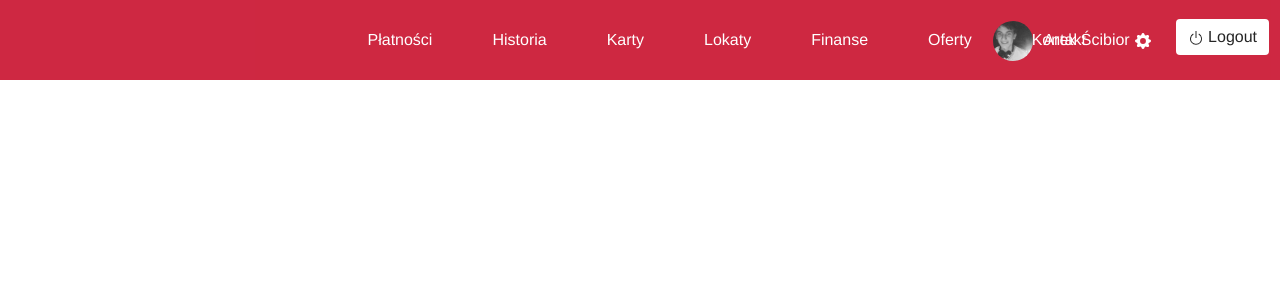
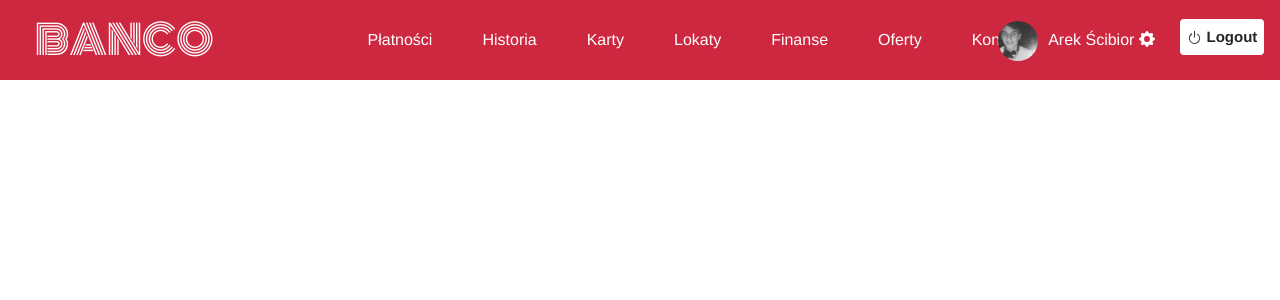
Before and after one commit to ArekScibior/banco, a Vue app: page / in a window 1280 px wide. Shown: the top 300 px of the page. Built offline with nearby package versions, Linux system fonts and the light colour scheme.

Commit message:
Header: added logo to header.

```diff
--- a/src/App.vue
+++ b/src/App.vue
@@ -7,7 +7,6 @@
 
 <script>
 import Header from './components/Header.vue'
-
 export default {
   name: 'App',
   components: {
--- a/src/components/Header.vue
+++ b/src/components/Header.vue
@@ -3,7 +3,7 @@
 		<div class="row">
 			<div class="col-md-3">
 				<div class="logo">
-					<!-- <img alt="Vue logo" src="../assets/logo.png" width="50" height="50"> -->
+					<span class='logo-name'>BANCO</span>
 				</div>
 			</div>
 
@@ -11,7 +11,7 @@
 				<ul class='menu'>
 					<li v-for="item in menuHeaderItems" v-bind:key="item.id">
 						<span class="menu-element">{{item.name}}</span>
-						<b-icon style="margin-left:5px;" icon="chevron-down"></b-icon>
+						<span v-if="item.hasSub"><b-icon class='icon-down' icon="chevron-down"></b-icon></span>
 					</li>
 				</ul>
 
@@ -22,7 +22,7 @@
 					<label for="" class='user-name'>Arek Ścibior</label>
 					<b-icon class='gear-icon' icon="gear-fill"></b-icon>
 					<b-button variant="primary" class="mb-2 logout-button">
-						<b-icon icon="power" aria-hidden="true"></b-icon> Logout
+						<b-icon icon="power" style="font-weight: bold;" aria-hidden="true"></b-icon> Logout
 					</b-button>
 				</div>
 
@@ -57,6 +57,8 @@ export default {
 </script>
 
 <style>
+	@import url('https://fonts.googleapis.com/css2?family=Monoton&display=swap');
+
 	.navigation {
 		background-color: #C60321;
 		opacity: 0.85;
@@ -68,7 +70,7 @@ export default {
 		line-height: 80px;
 	}
 	.menu li {
-		margin: 0px 60px 0 0;
+		margin: 0px 50px 0 0;
 		text-decoration: none;
 		list-style-type: none;
 		cursor: pointer;
@@ -92,6 +94,7 @@ export default {
 	}
 	.gear-icon {
 		margin-left:5px;
+		margin-top: -3px;
 		fill: #fff;
 		cursor: pointer;
 	}
@@ -100,7 +103,24 @@ export default {
 		background-color: #fff !important;
 		border: none !important;
 		color: #000 !important;
+		font-size: 15px !important;
+		font-weight: bold !important;
+		margin-left: 25px !important;
+		padding: 7px !important;
+	}
+	.logo {
+		line-height: 80px;
+		text-align: left;
+		margin-left: 35px;
+	}
+	.logo .logo-name {
+		font-family: 'Monoton', cursive;
+		color: #fff;
+		font-size: 40px;
+	}
+	.icon-down {
+		font-size: 19px;
 		font-weight: bold;
-		margin-left: 25px;
+		margin-left: 5px;
 	}
 </style>
```
